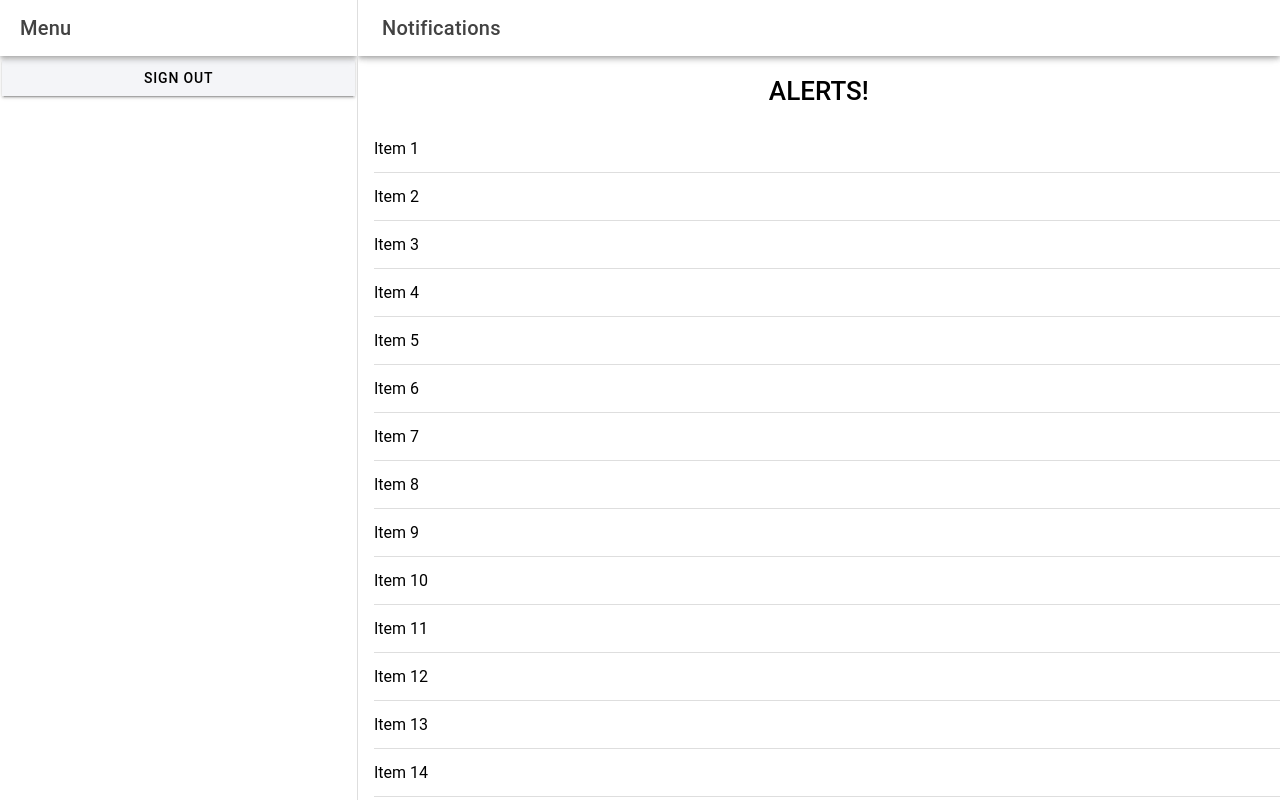
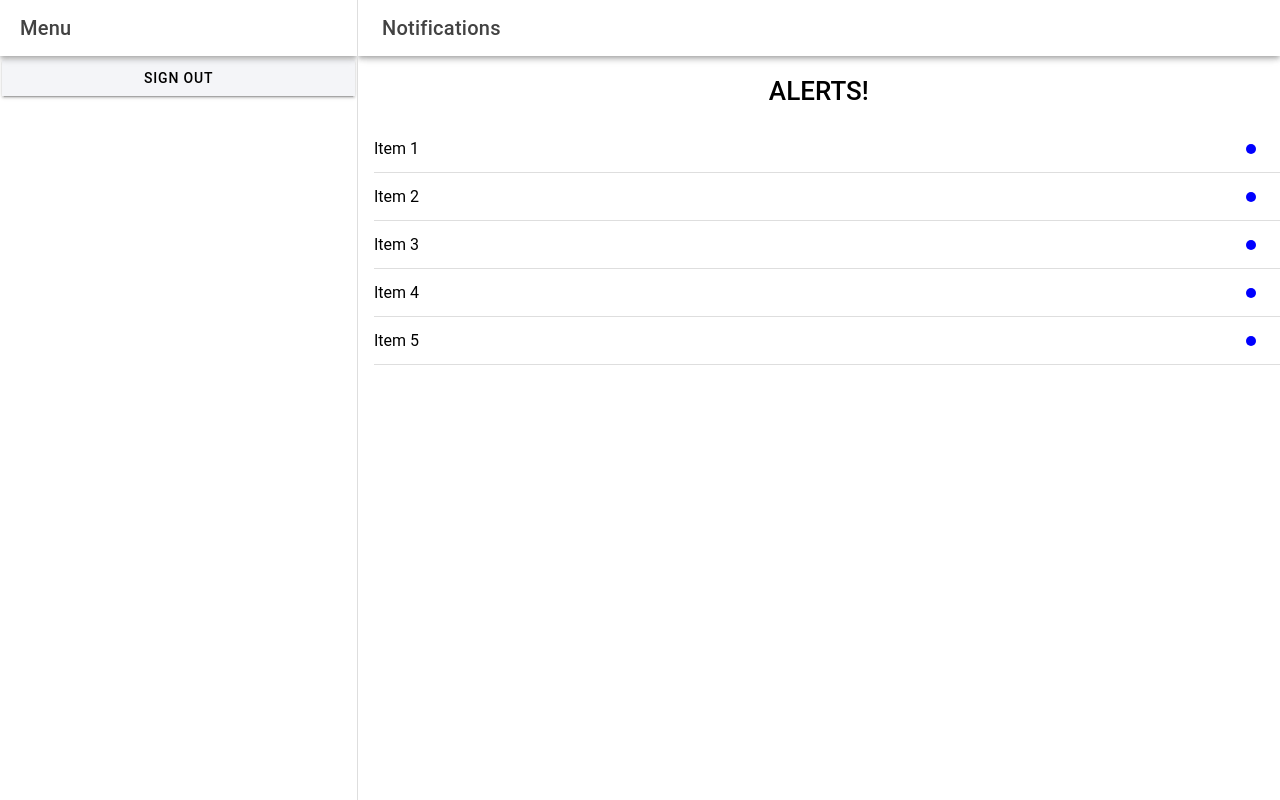
Before and after one commit to nam270903/ALERTS, a React (Vite) app: page /app/Notification in a window 1280 px wide. Built offline with nearby package versions, Linux system fonts and the light colour scheme.

Commit message:
Notification update

```diff
--- a/src/pages/Menu.tsx
+++ b/src/pages/Menu.tsx
@@ -1,3 +1,4 @@
+import React from 'react';
 import {
   IonPage,
   IonHeader,
@@ -9,24 +10,22 @@ import {
   IonRouterOutlet,
   IonMenuToggle,
   IonItem,
-    IonButton
-} from '@ionic/react'
-import { Redirect, Route } from 'react-router'
-import Notification from './Notification'
-import Dashboard from './Dashboard'
+  IonButton,
+} from '@ionic/react';
+import { Redirect, Route } from 'react-router';
+import Notification from './Notification';
+import Dashboard from './Dashboard';
 
 const Menu: React.FC = () => {
+  const paths = [
+    { name: 'Notification', url: '/app/Notification' },
+    { name: 'Dashboard', url: '/app/Dashboard' },
+  ];
 
-    const paths =[
-        {name: 'Notification', url:'/app/Notification'},
-        {name: 'Dashboard', url:'/app/Dashboard'}
-    ];
   return (
     <IonPage>
-        <IonSplitPane contentId='main'>
-
-            <IonMenu contentId='main'>
-
+      <IonSplitPane contentId="main">
+        <IonMenu contentId="main">
           <IonHeader>
             <IonToolbar>
               <IonTitle>Menu</IonTitle>
@@ -34,30 +33,28 @@ const Menu: React.FC = () => {
           </IonHeader>
 
           <IonContent>
-                {paths.map((item, index) =>(
-                    <IonMenuToggle key ={index}>
-                        <IonItem routerLink={item.url} routerDirection='forward'>
+            {paths.map((item, index) => (
+              <IonMenuToggle key={index}>
+                <IonItem routerLink={item.url} routerDirection="forward">
                   {item.name}
                 </IonItem>
               </IonMenuToggle>
             ))}
 
-                <IonButton
-                    routerLink='/'
-                    routerDirection='back'
-                    expand='full'> Sign out </IonButton>
-
+            <IonButton routerLink="/" routerDirection="back" expand="full">
+              Sign out
+            </IonButton>
           </IonContent>
         </IonMenu>
 
-            <IonRouterOutlet id='main'>
-                <Route exact path="/app/Notification" component={Notification}/>
-                <Route exact path="/app/Dashboard" component={Dashboard}/>
-                    <Redirect to="/app/Notification"/>
+        <IonRouterOutlet id="main">
+          <Route exact path="/app/Notification" component={Notification} />
+          <Route exact path="/app/Dashboard" component={Dashboard} />
+          <Redirect to="/app/Notification" />
         </IonRouterOutlet>
       </IonSplitPane>
     </IonPage>
-    )
-}
+  );
+};
 
-export default Menu
+export default Menu;
--- a/src/pages/Notification.tsx
+++ b/src/pages/Notification.tsx
@@ -1,43 +1,68 @@
+import React, { useEffect, useState } from 'react';
 import {
   IonPage,
   IonHeader,
   IonToolbar,
   IonTitle,
   IonContent,
-    IonButton,
   IonButtons,
   IonMenuButton,
   IonList,
   IonLabel,
   IonItem,
-    IonInfiniteScroll,
-    IonInfiniteScrollContent
-} from '@ionic/react'
-import '@capacitor/push-notifications'
-import React, {useEffect, useState} from 'react'
-import sendTelegramNotification from '../components/TelegramNoti'
+  IonRefresher,
+  IonRefresherContent,
+} from '@ionic/react';
+import '@capacitor/push-notifications';
+import sendTelegramNotification from '../components/TelegramNoti';
 
-const NotificationItem: React.FC<{ item: string; onClick: () => void }> = ({ item, onClick }) => {
+const NotificationItem: React.FC<{ item: string; onClick: () => void; hasNewNotification: boolean }> = ({ item, onClick, hasNewNotification }) => {
+
     return (
     <IonItem button onClick={onClick}>
+
       <IonLabel>{item}</IonLabel>
+
+      {hasNewNotification && (
+        <div style={{ display: 'flex', justifyContent: 'flex-end', alignItems: 'center', paddingRight: '8px' }}>
+          <div style={{ width: '10px', height: '10px', borderRadius: '50%', backgroundColor: 'blue' }}></div>
+        </div>
+      )}
     </IonItem>
   );
 };
 
 const Notification: React.FC = () => {
-    const [items, setItems] = useState<string[]>([]);
+  const [items, setItems] = useState<{ text: string; hasNewNotification: boolean }[]>([]);
 
   const generateItems = () => {
     const newItems = [];
-      for (let i = 0; i < 51; i++) {
-        newItems.push(`Item ${1 + items.length + i}`);
+    for (let i = 0; i < 5; i++) {
+      newItems.push({ text: `Item ${1 + items.length + i}`, hasNewNotification: true });
     }
     setItems([...items, ...newItems]);
   };
 
-    const handleSendNotification = (item: string) => {
-      sendTelegramNotification(`${item}`);
+  const handleSendNotification = (item: { text: string; hasNewNotification: boolean }) => {
+    sendTelegramNotification(`${item.text}`);
+  };
+
+  const handleItemClick = (index: number) => {
+    const updatedItems = [...items];
+    updatedItems[index].hasNewNotification = false;
+    setItems(updatedItems);
+  };
+
+  const doRefresh = (event: CustomEvent) => {
+    setTimeout(() => {
+      const newItems = [];
+      for (let i = 0; i < 5; i++) {
+        newItems.push({ text: `Item ${1 + items.length + i}`, hasNewNotification: true });
+      }
+
+      setItems([...newItems, ...items]);
+      event.detail.complete(); // Hide the refresher
+    }, 1000);
   };
 
   useEffect(() => {
@@ -48,27 +73,35 @@ const NotificationItem: React.FC<{ item: string; onClick: () => void }> = ({ ite
     <IonPage>
       <IonHeader>
         <IonToolbar>
-                    <IonButtons slot='start'>
+          <IonButtons slot="start">
             <IonMenuButton></IonMenuButton>
           </IonButtons>
           <IonTitle>Notifications</IonTitle>
         </IonToolbar>
       </IonHeader>
 
-        <IonContent class='ion-text-center'>
+      <IonContent class="ion-text-center">
+        <IonRefresher slot="fixed" onIonRefresh={doRefresh}>
+          <IonRefresherContent refreshingSpinner="circular" color="primary"></IonRefresherContent>
+        </IonRefresher>
+
         <div>
           <h1>ALERTS!</h1>
         </div>
 
         <IonList>
           {items.map((item, index) => (
-              <NotificationItem key={item} item={item} onClick={() => handleSendNotification(item)} />
+            <NotificationItem
+              key={item.text}
+              item={item.text}
+              hasNewNotification={item.hasNewNotification}
+              onClick={() => {
+                handleItemClick(index);
+                handleSendNotification(item);
+              }}
+            />
           ))}
         </IonList>
-
-          <IonInfiniteScroll>
-            <IonInfiniteScrollContent loadingText='Please wait...' loadingSpinner='bubbles'></IonInfiniteScrollContent>
-          </IonInfiniteScroll>
       </IonContent>
     </IonPage>
   );
```
Lines whose indentation alone changed are shown as unchanged.
